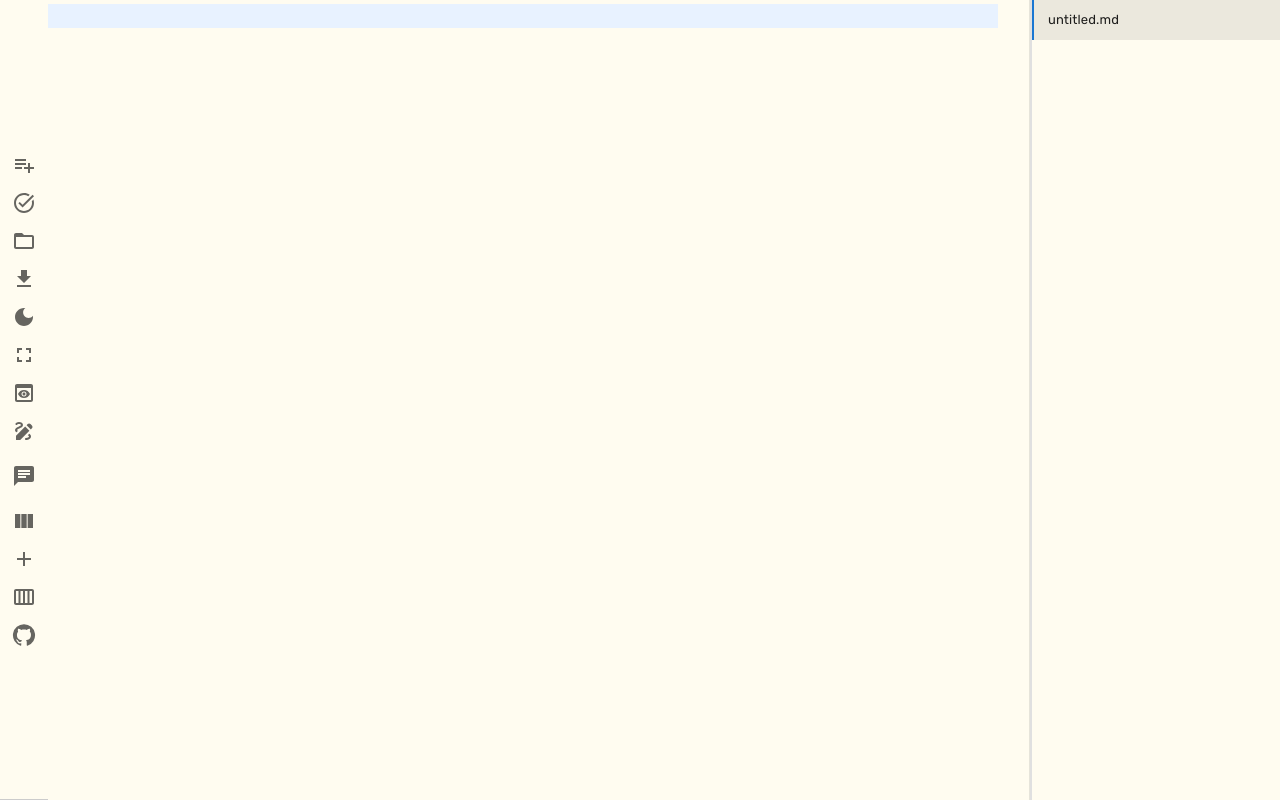
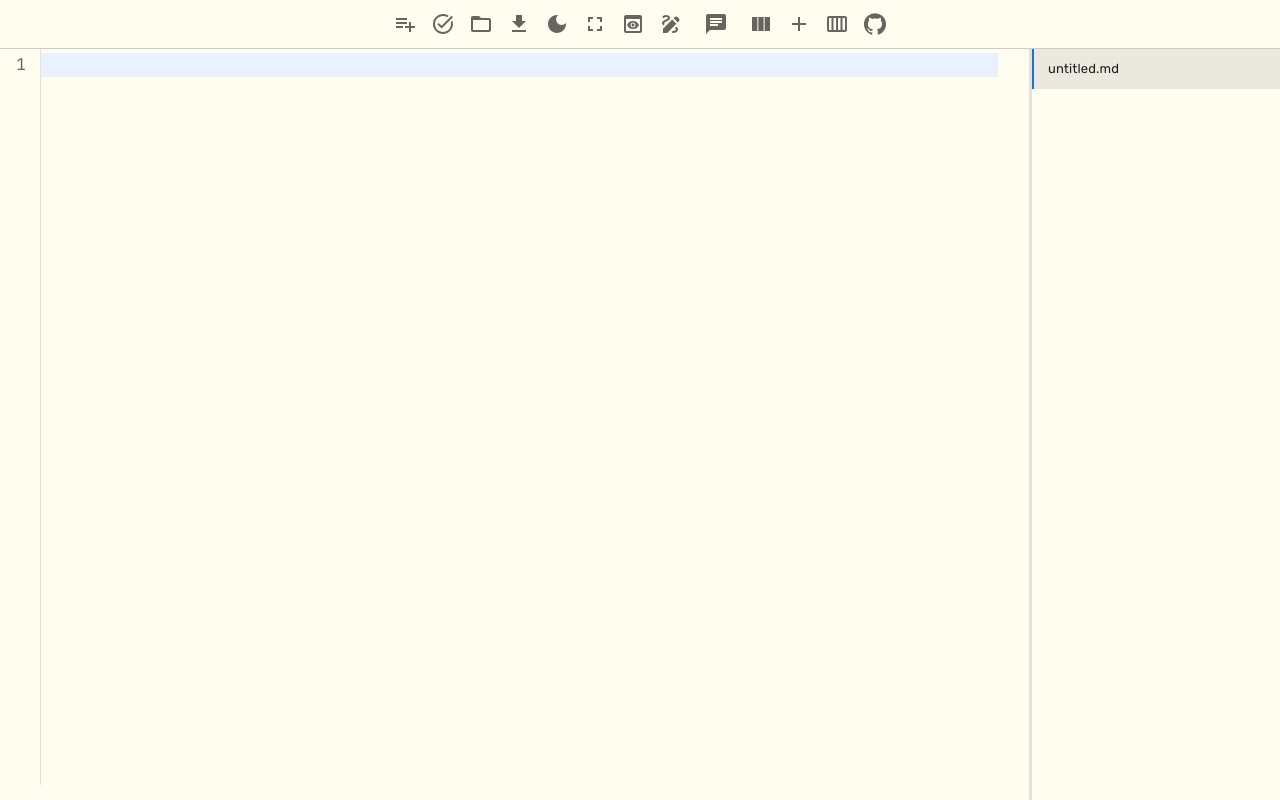
Before and after one commit to tchowdary/notepad-web, a React (Vite) app: page / in a window 1280 px wide. Built offline with nearby package versions, Linux system fonts and the light colour scheme.

Commit message:
Toolbar to the top.

```diff
--- a/src/components/Toolbar.jsx
+++ b/src/components/Toolbar.jsx
@@ -147,19 +147,13 @@ const Toolbar = ({
 
   return (
     <AppBar
-      position="fixed"
+      position="static"
       color={darkMode ? "default" : "primary"}
       elevation={0}
       className={className}
       sx={{
         borderBottom: `1px solid ${darkMode ? '#333' : '#ccc'}`,
         bgcolor: darkMode ? '#333' : '#fff',
-        width: '48px',
-        height: '100vh',
-        left: 0,
-        top: 0,
-        display: 'flex',
-        alignItems: 'center',
         '& .MuiIconButton-root': {
           color: darkMode ? 'rgba(255, 255, 255, 0.7)' : 'rgba(0, 0, 0, 0.6)',
           '&:hover': {
@@ -176,12 +170,10 @@ const Toolbar = ({
         variant="dense"
         sx={{
           display: 'flex',
-          flexDirection: 'column',
           justifyContent: 'center',
-          alignItems: 'center',
-          height: '100%',
           gap: 0.5,
           minHeight: '48px !important',
+          padding: '0 8px !important',
         }}
       >
         <Tooltip title="Quick Add Task">
```
